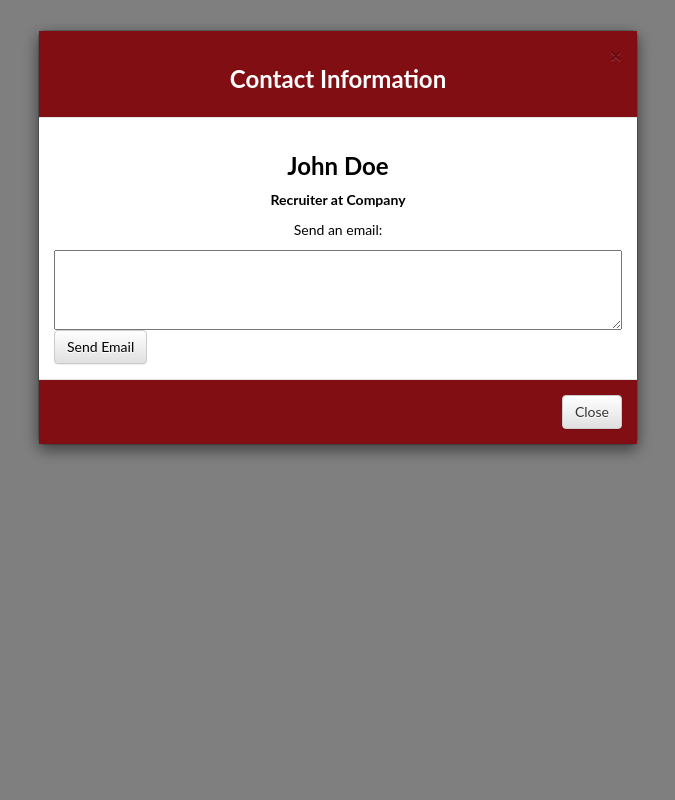
After one commit to akguthal/overtime-tool, a PHP site: page /contactLeft.html in a window 1280 px wide, after a click on "Contact click". The commit adds this page. Shown: the whole page, without its empty margins (302-977 px from the left). Run offline with PHP 8.4, Linux system fonts and the light colour scheme; some libraries are stand-ins or nearby versions.

Commit message:
HTML for modals

```diff
--- /dev/null
+++ b/contactLeft.html
@@ -0,0 +1,48 @@
+<html>
+  <head>
+  <title>OverTime</title>
+    <script src="https://ajax.googleapis.com/ajax/libs/jquery/3.1.1/jquery.min.js"></script>
+    <script src="https://maxcdn.bootstrapcdn.com/bootstrap/3.3.7/js/bootstrap.min.js"></script>
+    <script src="main.js"></script>
+    <link rel="stylesheet" type = "text/css" href="https://maxcdn.bootstrapcdn.com/bootstrap/3.3.7/css/bootstrap.min.css" >
+    <link rel="stylesheet" type = "text/css" href="https://maxcdn.bootstrapcdn.com/bootstrap/3.3.7/css/bootstrap-theme.min.css">
+    <link rel="stylesheet" type = "text/css" href="css/style.css">
+    <link rel="icon" href="img/OTLogo3.png" />
+  </head>
+
+  <body>
+
+    <div class="container">
+      <h2>Bootstrap 3.1.0 - Modal Demo</h2>
+
+      <div class="row text-center">
+          <h3>The Basic Modal</h3>
+          <a href="#" class="btn btn-lg btn-success" data-toggle="modal" data-target="#UNIQUEID">Contact click</a>
+      </div>
+
+    </div>
+
+    <div class="modal fade" id="UNIQUEID" tabindex="-1" role="dialog" aria-labelledby="basicModal" aria-hidden="true">
+      <div class="modal-dialog">
+        <div class="modal-content">
+          <div class="modal-header redbg">
+            <button type="button" class="close" data-dismiss="modal" aria-hidden="true">&times;</button>
+            <h3>Contact Information</h3>
+          </div>
+          <div class="modal-body">
+            <h3>John Doe</h3>
+            <p><b>Recruiter at Company</b></p>
+            <p>Send an email:</p>
+            <textarea type = "text" style = "width: 100%; height: 10%"></textarea>
+            <button type="button" class="btn btn-default">Send Email</button>
+          </div>
+          <div class="modal-footer redbg">
+            <button type="button" class="btn btn-default" data-dismiss="modal">Close</button>
+          </div>
+        </div>
+      </div>
+    </div>
+
+
+  </body>
+</html>
--- a/css/style.css
+++ b/css/style.css
@@ -13,9 +13,6 @@ p{
   text-align: center;
 }
 
-#search-bar{
-
-}
 
 .navbar-brand{
   font-weight: 700;
@@ -99,3 +96,15 @@ p{
   display: block;
   margin: auto;
 }
+
+.modal-body *{
+  color: #000000;
+}
+
+.redbg{
+  background-color: #810E13;
+}
+
+.bluebg{
+  background-color: #313737;
+}
```
Also changed, not shown: contactRight.html (added, +47 -0 lines), home.html (+5 -5 lines), loadHome.php (+1 -1 lines).
